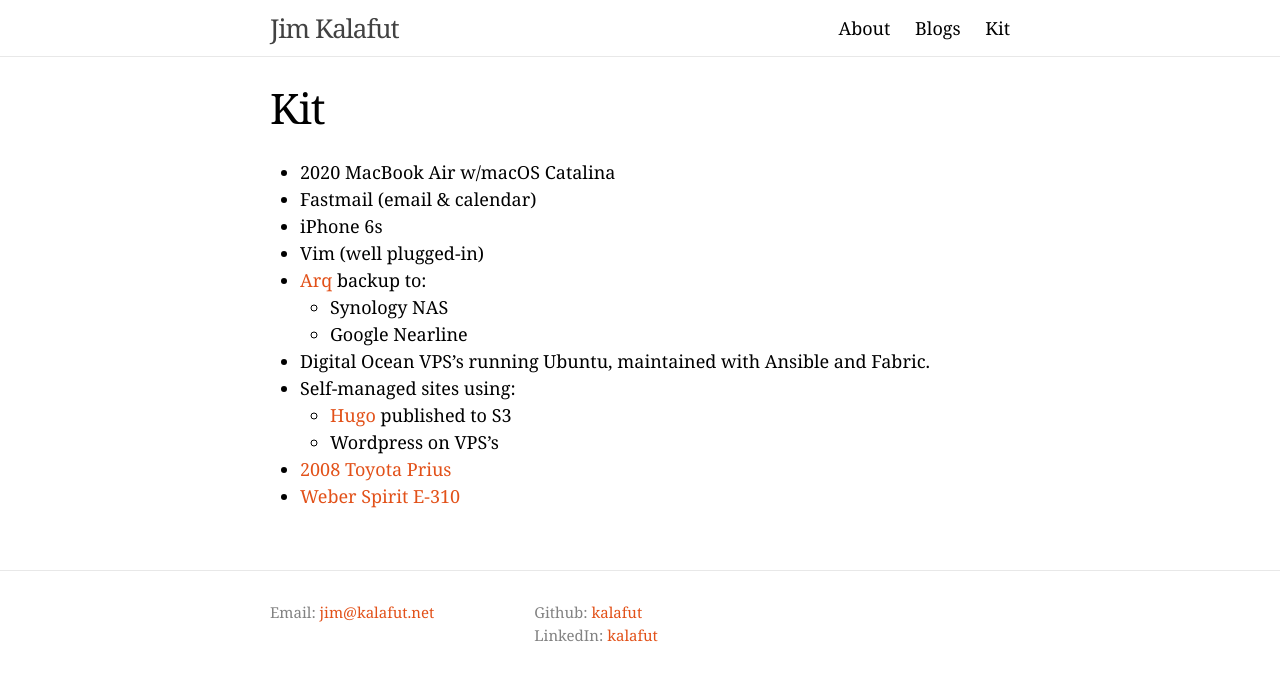
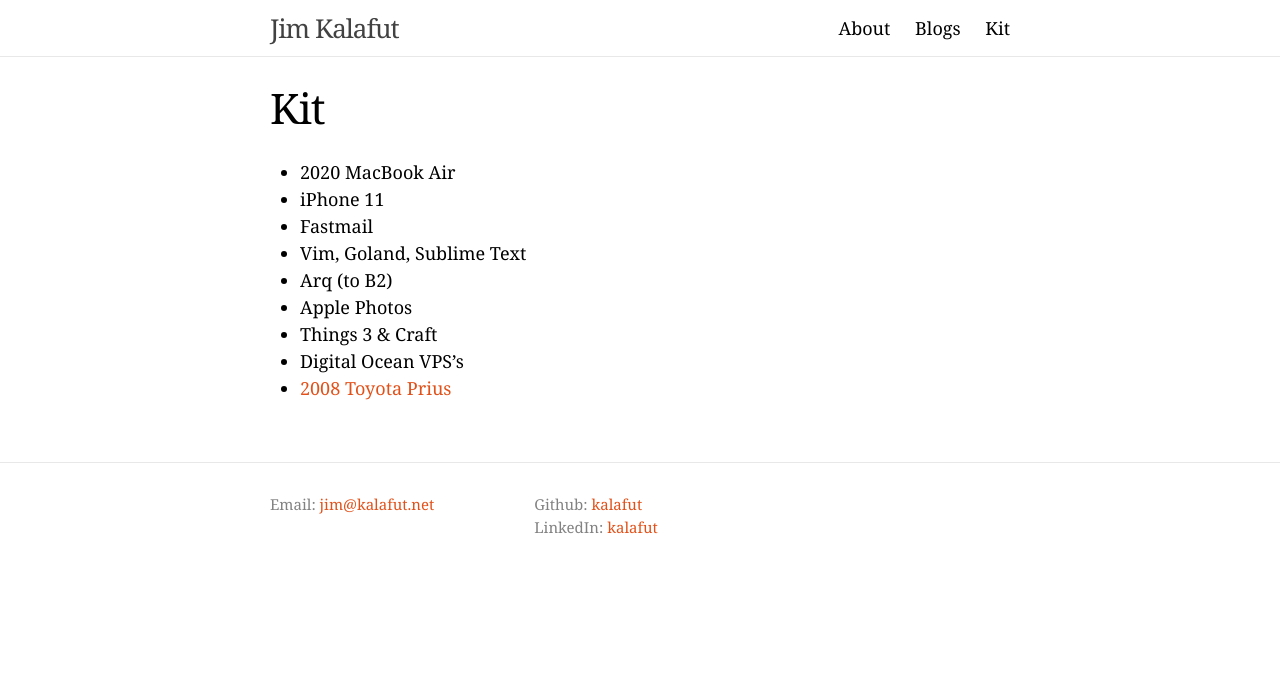
Before and after one commit to kalafut/kalafut.github.io, a Jekyll site: the page built from kit.md, in a window 1280 px wide. Shown: the top 681 px of the page. Built offline with Jekyll 4.4.1, drawn with Linux system fonts in a browser that asks for light colours.

Commit message:
Update kit.md

```diff
--- a/kit.md
+++ b/kit.md
@@ -3,16 +3,12 @@ title: "Kit"
 layout: page
 ---
 
-- 2020 MacBook Air w/macOS Catalina
-- Fastmail (email & calendar)
-- iPhone 6s
-- Vim (well plugged-in)
-- [Arq](https://www.arqbackup.com/) backup to:
-    - Synology NAS
-    - Google Nearline
-- Digital Ocean VPS's running Ubuntu, maintained with Ansible and Fabric.
-- Self-managed sites using:
-    - [Hugo](https://gohugo.io/) published to S3
-    - Wordpress on VPS's
+- 2020 MacBook Air
+- iPhone 11
+- Fastmail
+- Vim, Goland, Sublime Text
+- Arq (to B2)
+- Apple Photos
+- Things 3 & Craft
+- Digital Ocean VPS's
 - [2008 Toyota Prius](http://pd.kalafut.net/?p=28)
-- [Weber Spirit E-310](http://www.weber.com/grills/series/spirit/spirit-e-310)
```
